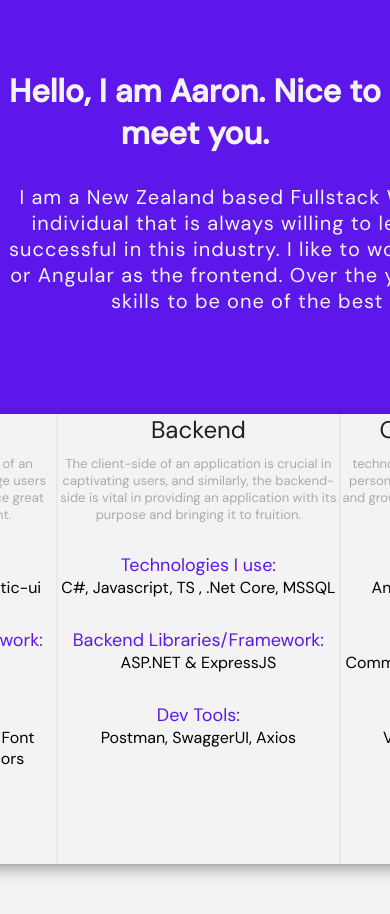
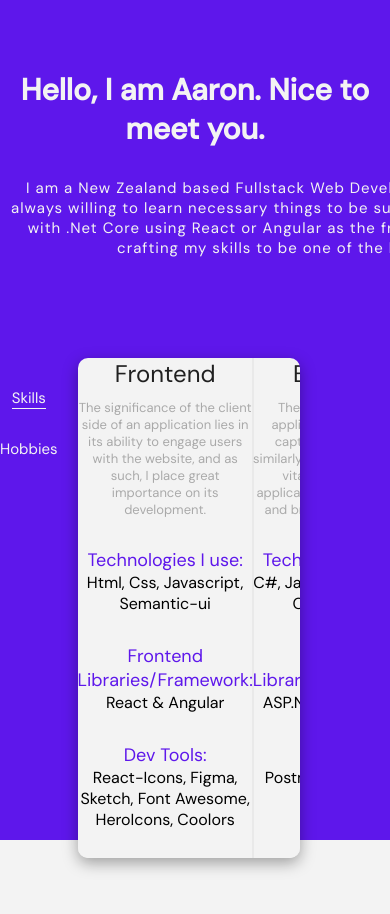
Before and after one commit to DiamondD7/WebPortfolio_2023, a React (Vite) app: page / in a window 390 px wide. Shown: the part 1045-1959 px from the top of the page. Built offline with nearby package versions, Linux system fonts and the light colour scheme.

Commit message:
edited the responsiveness max 900px

```diff
--- a/src/styles/responsive.css
+++ b/src/styles/responsive.css
@@ -296,7 +296,94 @@
         left: 270px;
     }
 
+    .description-container__wrapper{
+        width: 550px;
+        height: 500px;
+        overflow: auto;
+    }
 
+    .description-texts-container{
+        width: 300px;
+        height: 500px;
+    }
+
+    .description-list__wrapper ul button{
+        font-size: 15px;
+    }
+
+    .about-header__text{
+        font-size: 30px;
+    }
+
+    .about-paragraph__text{
+        font-size: 15px;
+        width: 700px;
+    }
+
+    .hobbies-container{
+        display: block;
+   }
+
+   .footer-title__header{
+        color: #f3f3f3;
+        font-size: 30px;
+    }
+
+    .footer-title__quote{
+        text-align: start;
+        font-size: 12px;
+    }
+
+    .footer-ul__wrapper{
+        list-style: none;
+        margin-left: 10px;
+    }
+
+    .footer-ul__wrapper li{
+        margin-top: 15px;
+        font-size: 12px;
+    }
+
+    .footer-ul__wrapper li a{
+        font-size: 12px;
+    }
+
+    .footer-ul__wrapper li button{
+        font-size: 12px;
+    }
+
+    .footer-logo{
+        bottom: -2090px;
+        right: 200px;
+        width: 150px;
+    }
     /* ADD THE MENU FOR SOCIAL MEDIAS */
 
 }
+
+
+@media(max-width:900px){
+    .hero-cartoon__image{
+        width: 250px;
+    }
+
+    .hero-cartoon-image__wrapper{
+        position: absolute;
+        top: 763px;
+        right: 150px;
+    }
+
+    .hero-cartoon-image2__wrapper{
+        position: absolute;
+        top: 830px;
+        left: 170px;
+    }
+
+    .footer-logo{
+        bottom: -2090px;
+        right: 100px;
+        width: 150px;
+    }
+    /* ADD THE MENU FOR SOCIAL MEDIAS */
+
+}
```
